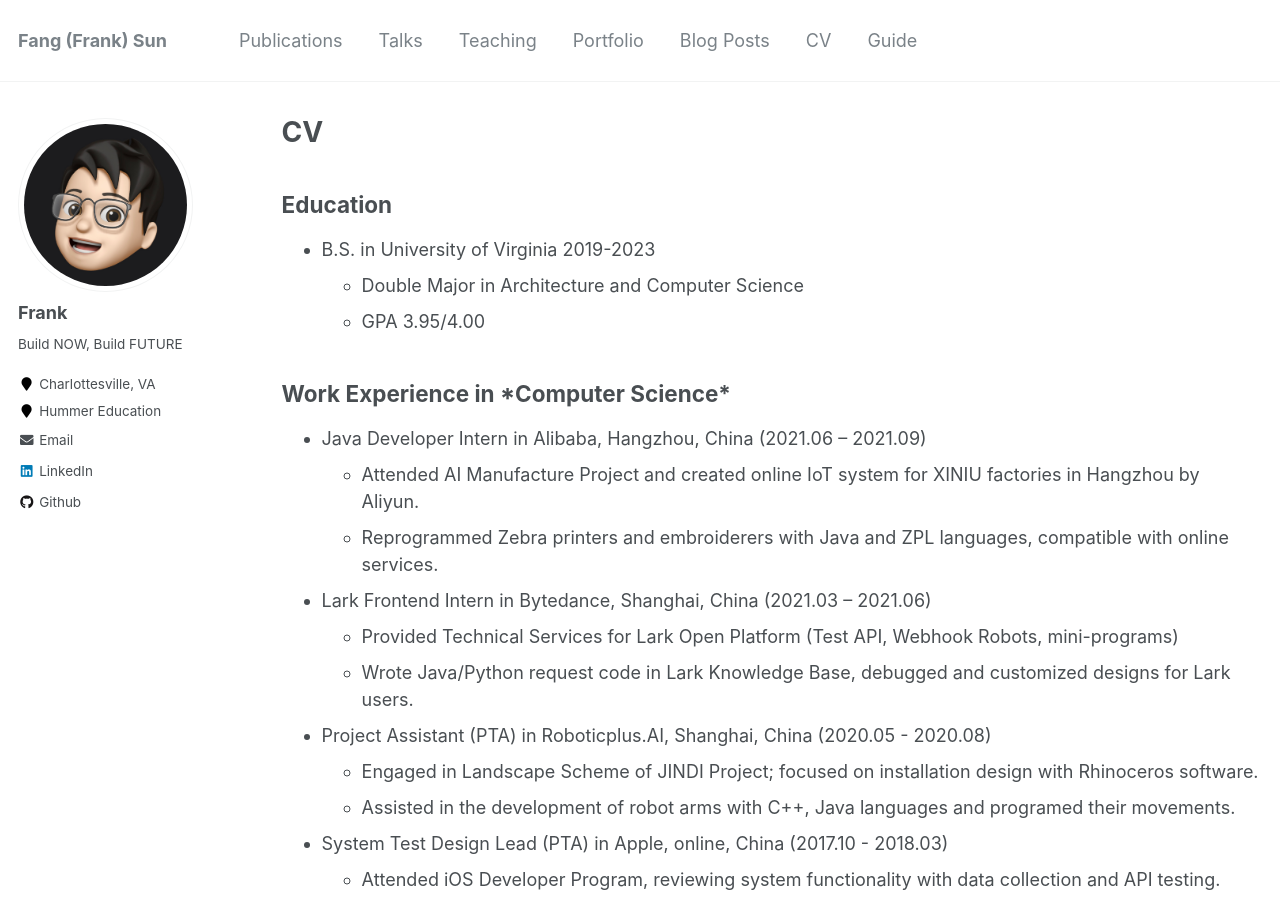
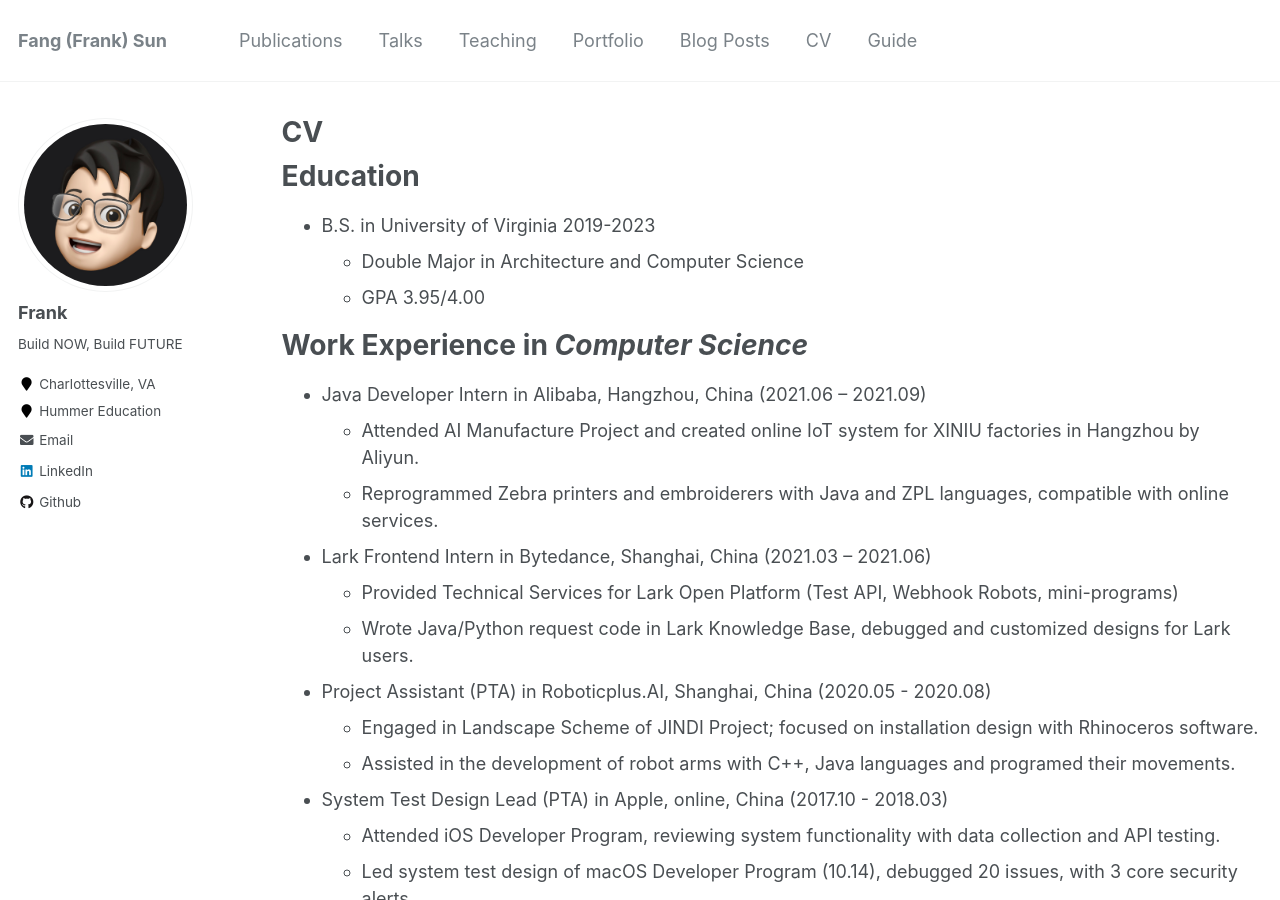
Before and after one commit to FangFrankSun/AcademicPage, a Jekyll site: the page built from _pages/cv.md, in a window 1280 px wide and 900 px high. Built offline with Jekyll 4.4.1, drawn with Linux system fonts in a browser that asks for light colours.

Commit message:
Update cv.md

```diff
--- a/_pages/cv.md
+++ b/_pages/cv.md
@@ -9,13 +9,15 @@ redirect_from:
 
 {% include base_path %}
 
-<h2>Education</h2>
+Education
+=====
 * B.S. in University of Virginia 2019-2023
   * Double Major in Architecture and Computer Science
   * GPA 3.95/4.00
 
 
-<h2>Work Experience in *Computer Science*</h2>
+Work Experience in *Computer Science*
+=====
 * Java Developer Intern in Alibaba, Hangzhou, China (2021.06 – 2021.09)
   * Attended AI Manufacture Project and created online IoT system for XINIU factories in Hangzhou by Aliyun.
   * Reprogrammed Zebra printers and embroiderers with Java and ZPL languages, compatible with online services.
```
